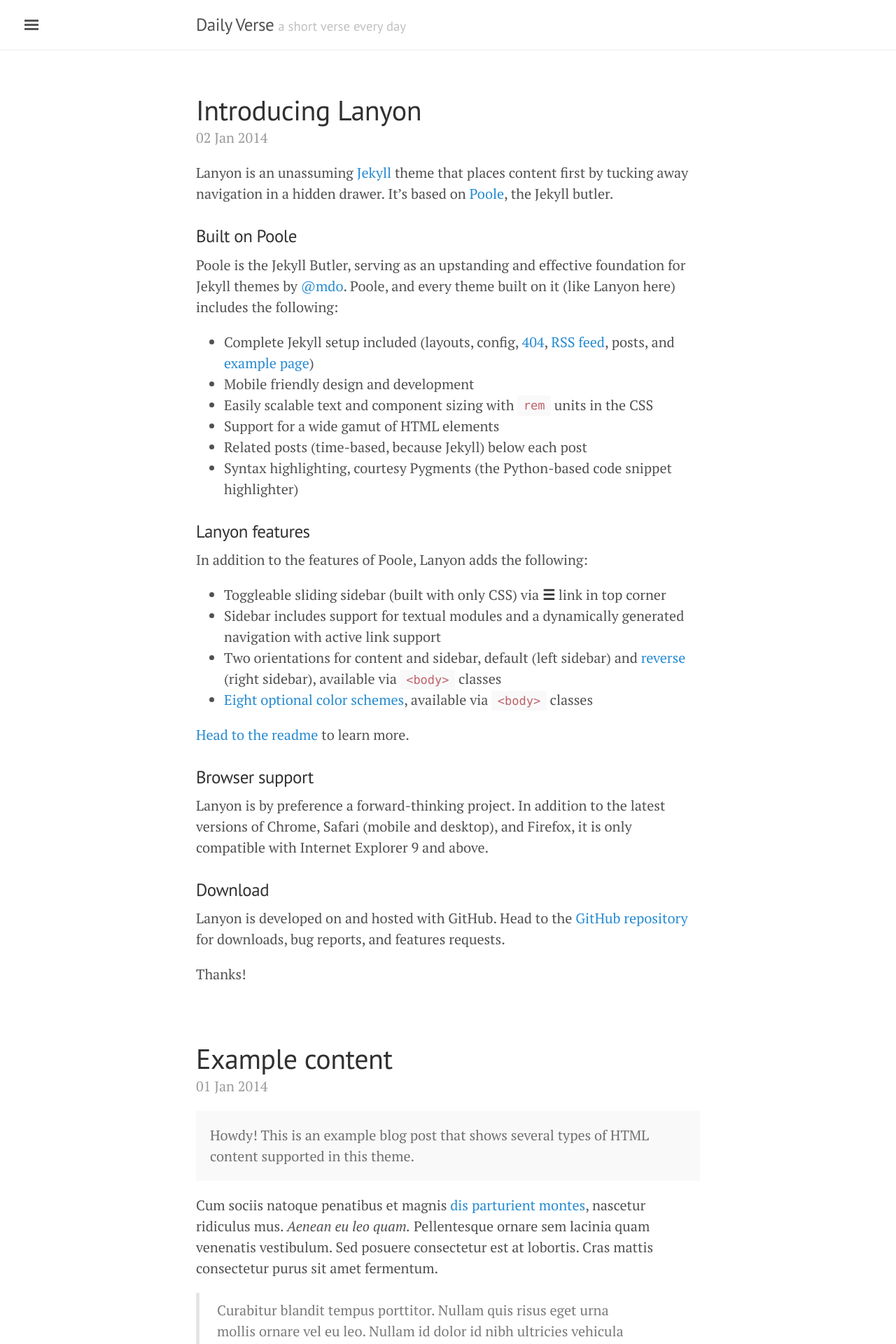
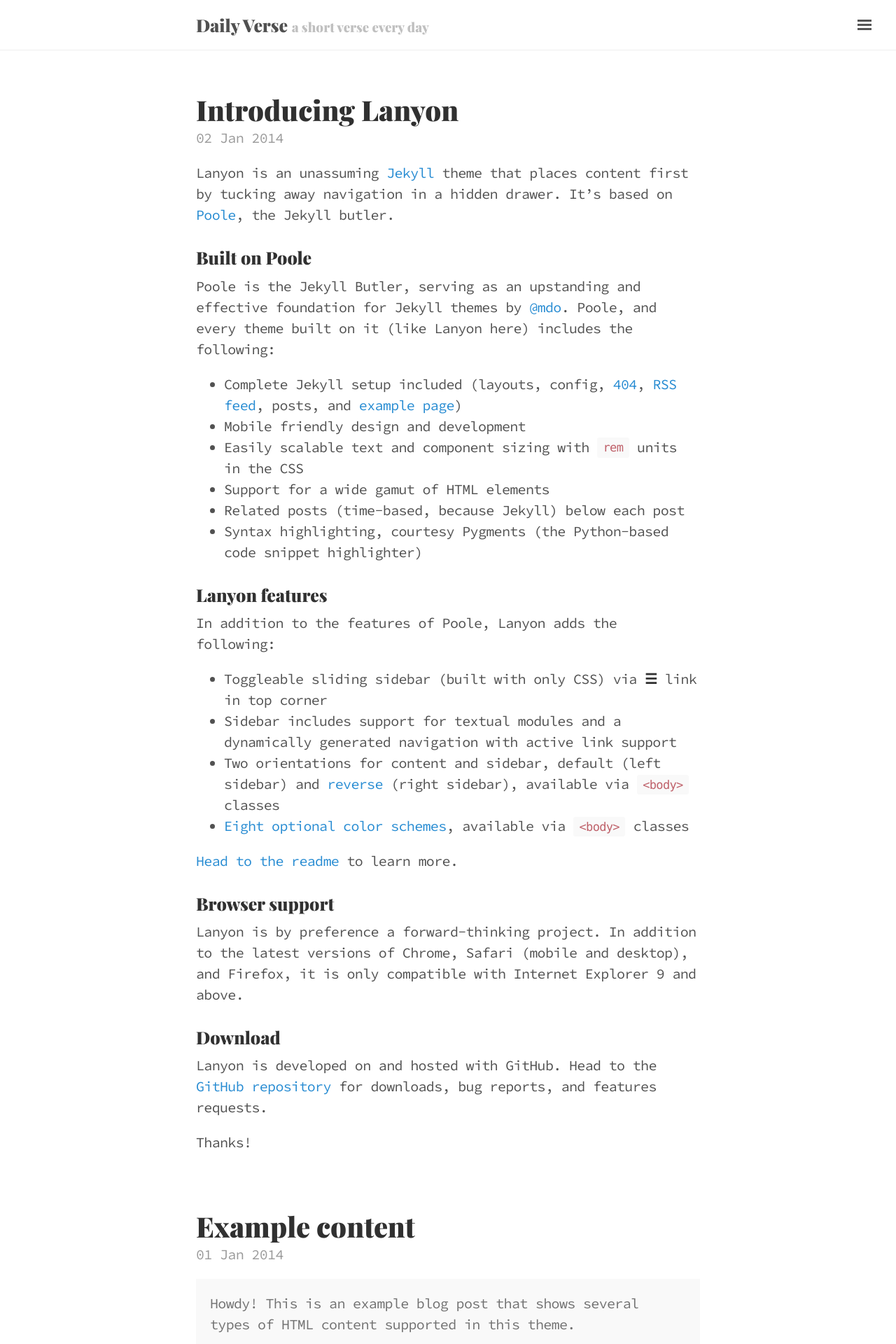
Before and after one commit to rossbernet/daily-verse, a Jekyll site: the page built from index.html, in a window 1280 px wide. Shown: the top 1920 px of the page at 70% size. Built offline with Jekyll 4.4.1, drawn with Linux system fonts in a browser that asks for light colours; the list of posts is cut into pages by our own code.

Commit message:
Style configuration

```diff
--- a/_includes/head.html
+++ b/_includes/head.html
@@ -18,7 +18,8 @@
   <link rel="stylesheet" href="{{ site.baseurl }}/public/css/poole.css">
   <link rel="stylesheet" href="{{ site.baseurl }}/public/css/syntax.css">
   <link rel="stylesheet" href="{{ site.baseurl }}/public/css/lanyon.css">
-  <link rel="stylesheet" href="https://fonts.googleapis.com/css?family=PT+Serif:400,400italic,700%7CPT+Sans:400">
+  <link rel="stylesheet" href="{{ site.baseurl }}/public/css/daily-verse.css">
+  <link href="https://fonts.googleapis.com/css?family=Playfair+Display:900|Source+Code+Pro:400,700" rel="stylesheet">
 
   <!-- Icons -->
   <link rel="apple-touch-icon-precomposed" sizes="144x144" href="{{ site.baseurl }}/public/apple-touch-icon-precomposed.png">
--- a/_includes/sidebar.html
+++ b/_includes/sidebar.html
@@ -25,8 +25,6 @@
       {% endif %}
     {% endfor %}
 
-    <a class="sidebar-nav-item" href="{{ site.github.repo }}/archive/v{{ site.version }}.zip">Download</a>
-    <a class="sidebar-nav-item" href="{{ site.github.repo }}">GitHub project</a>
     <span class="sidebar-nav-item">Currently v{{ site.version }}</span>
   </nav>
 
--- a/_layouts/default.html
+++ b/_layouts/default.html
@@ -3,7 +3,7 @@
 
   {% include head.html %}
 
-  <body>
+  <body class="layout-reverse sidebar-overlay">
 
     {% include sidebar.html %}
 
--- /dev/null
+++ b/public/css/daily-verse.css
@@ -0,0 +1,10 @@
+html {
+  font-family: "Source Code Pro", monospace;
+  letter-spacing: -.033rem;
+}
+
+h1, h2, h3, h4, h5, h6 {
+    font-family: "Playfair Display", serif;
+    font-weight: 900;
+    letter-spacing: normal;
+}
```
